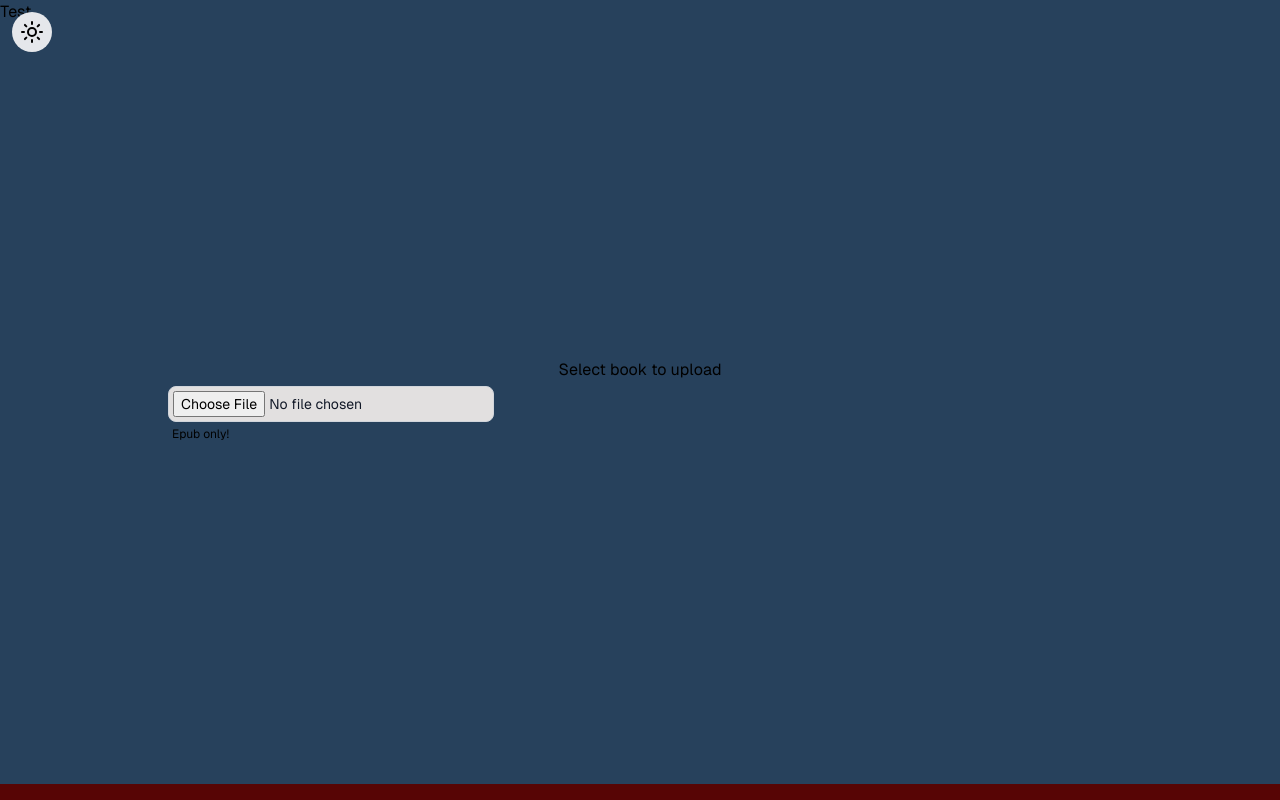
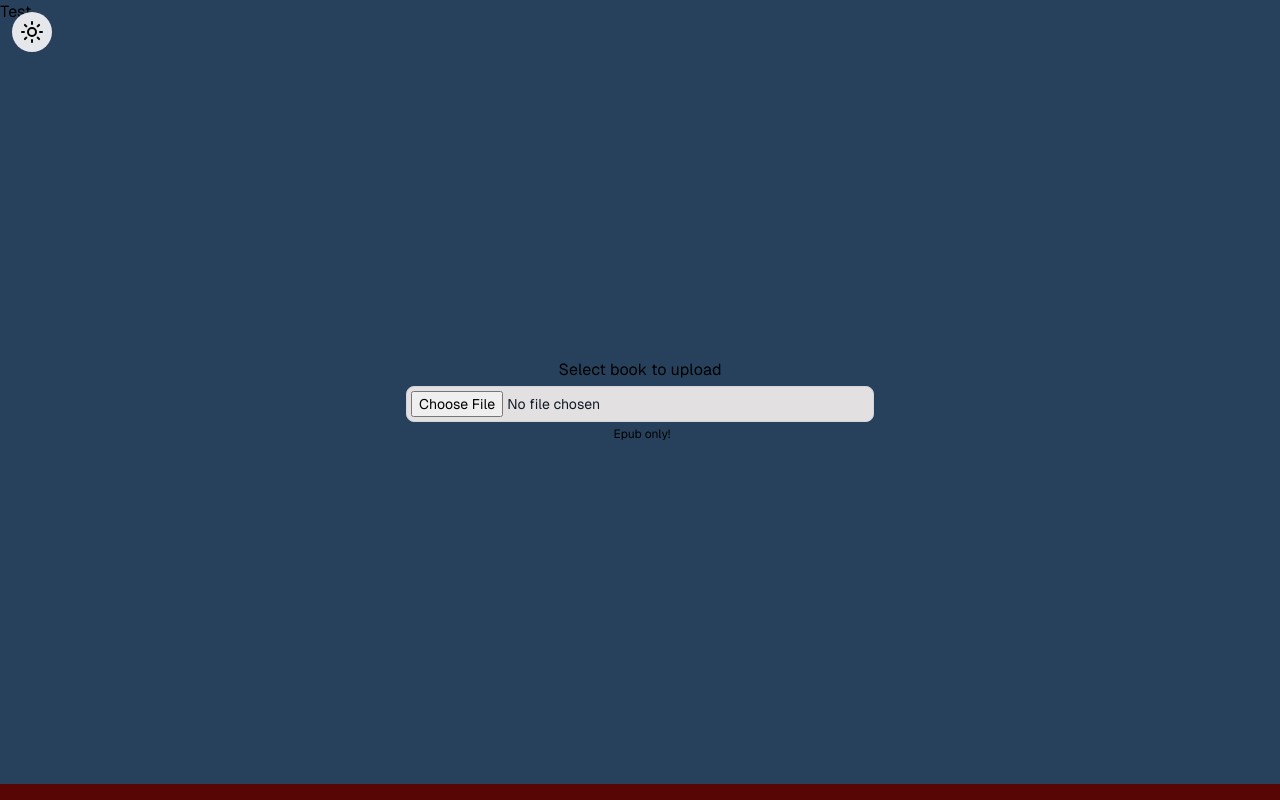
Before and after one commit to IchanP/repub, a Next.js app: page /en in a window 1280 px wide. Built offline with nearby package versions, Linux system fonts and the light colour scheme.

Commit message:
removal of errormessage test

```diff
--- a/src/components/logic/FileUpload.tsx
+++ b/src/components/logic/FileUpload.tsx
@@ -19,12 +19,15 @@ const FileUpload = () => {
 
   return (
     <div className="w-full">
-      <div className="absolute w-3/4 left-1/2 top-1/2 transform -translate-x-1/2 -translate-y-1/2 dark:bg-darkSecondary p-2 rounded-md">
-        <label htmlFor="epub-file">
+      <div className="absolute w-3/4 left-1/2 top-1/2 transform -translate-x-1/2 -translate-y-1/2 dark:bg-darkSecondary p-2 rounded-md md:w-2/4 md:text-center">
+        <label
+          htmlFor="epub-file"
+          className="md:flex md:flex-col md:items-center"
+        >
           <p className="text-center mb-1">Select book to upload</p>
           <input
             className="h-1/8 max-w-full cursor-pointer block text-sm text-gray-900 border bg-lightPrimary border-gray-300 rounded-lg cursor-pointer
-          bg-gray-50 focus:outline-none dark:bg-darkPrimary dark:text-white dark:border-gray-600 dark:placeholder-gray-400 py-1 pl-1"
+          bg-gray-50 focus:outline-none dark:bg-darkPrimary dark:text-white dark:border-gray-600 dark:placeholder-gray-400 py-1 pl-1 md:w-3/4"
             id="epub-file"
             type="file"
             accept=".epub"
```
Also changed, not shown: 1 other file (tests, documents, lock files or other folders).
